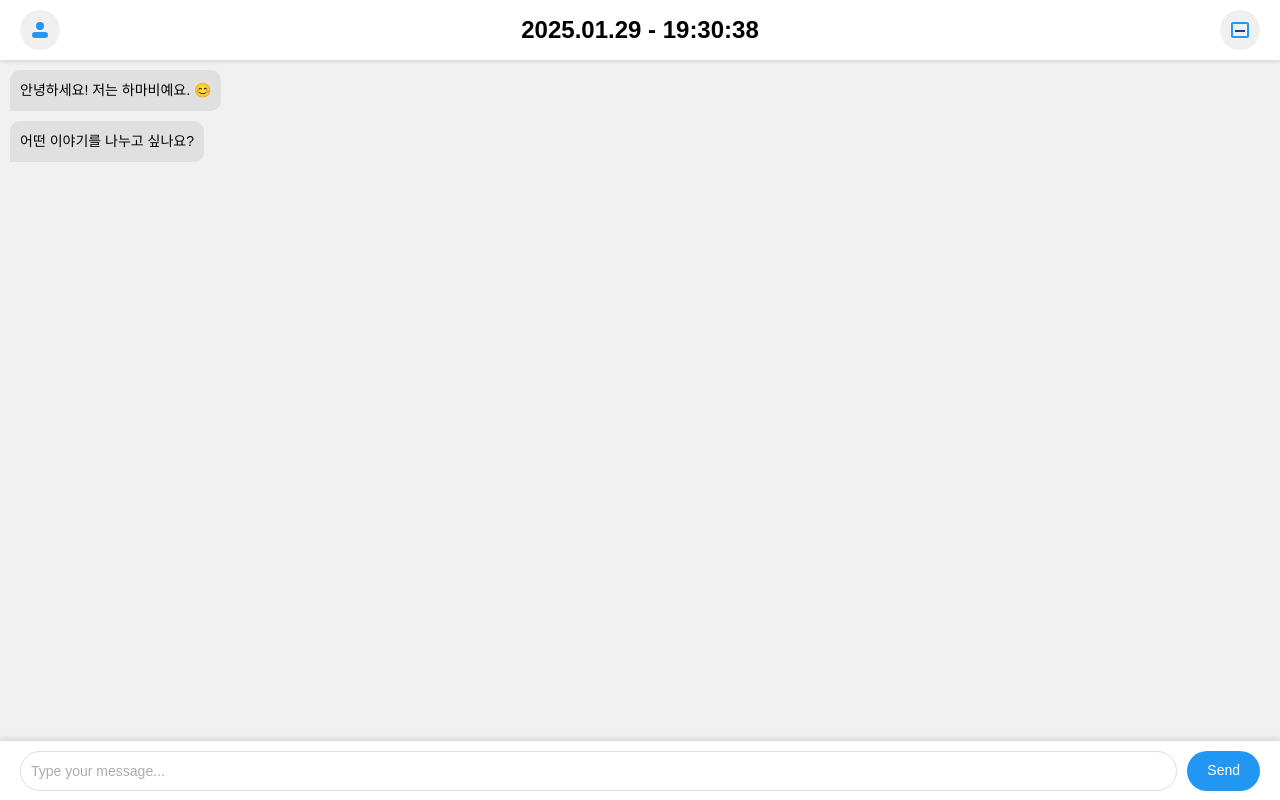
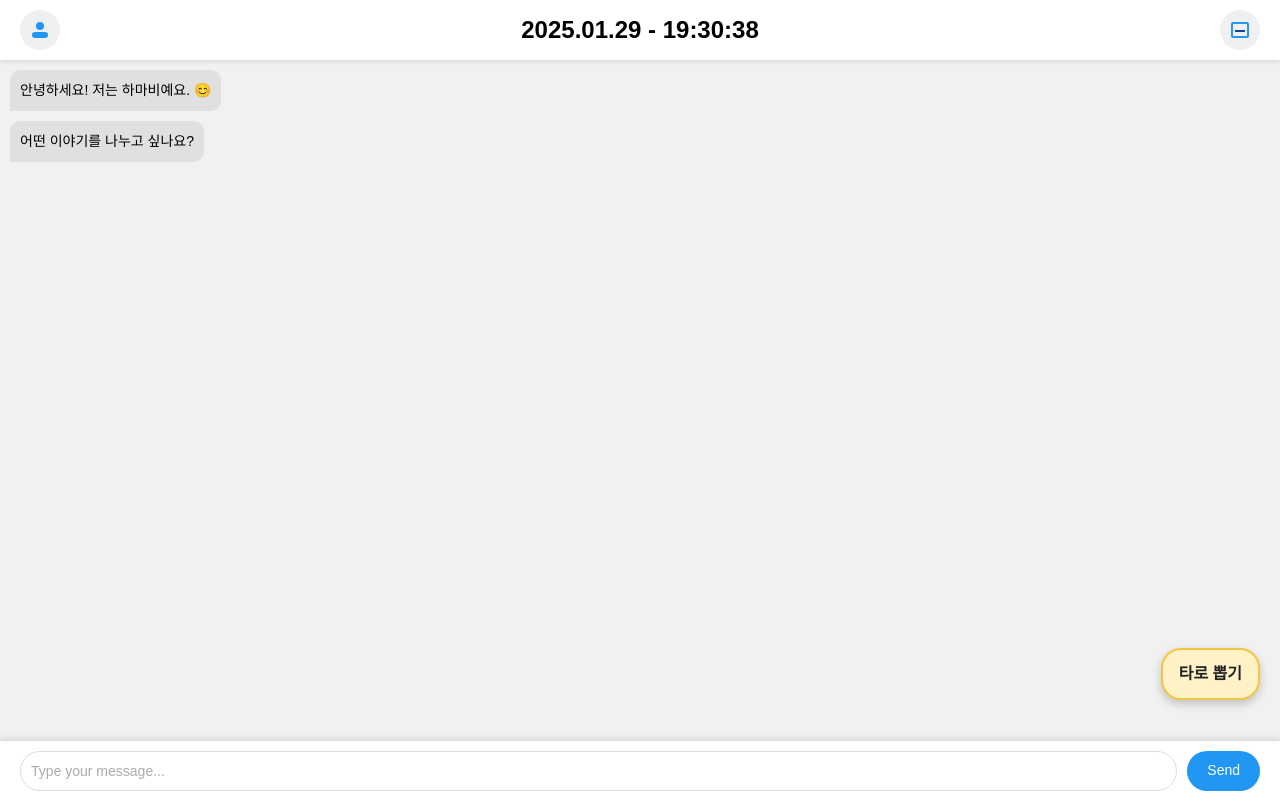
Before and after one commit to habaekk/HAMABI, a Next.js app: page /chat in a window 1280 px wide. Built offline with nearby package versions, Linux system fonts and the light colour scheme.

Commit message:
add pick tarrot card button on chat view.

```diff
--- a/app/api/fortune.js
+++ b/app/api/fortune.js
@@ -62,11 +62,11 @@ const majorArcana = [
   }
 
   // 한 장 뽑기
-  function drawOneCard() {
+  export function drawOneCard() {
     return drawCards(1)[0];
   }
 
   // 세 장 뽑기
-  function drawThreeCards() {
+  export function drawThreeCards() {
     return drawCards(3);
   }
--- a/app/chat/page.tsx
+++ b/app/chat/page.tsx
@@ -1,6 +1,7 @@
 'use client';
 
 import { useState, useEffect, useRef } from 'react';
+import { drawOneCard } from '../api/fortune';
 import Image from 'next/image';
 import Link from 'next/link';
 import UserIcon from '@/components/UserIcon';
@@ -104,6 +105,13 @@ export default function ChatPage() {
         }
     };
 
+    const handleDrawTarot = () => {
+        const card = drawOneCard();
+        const message = `🔮 당신이 뽑은 카드는 "${card.card}" (${card.orientation})이에요!`;
+        setMessages(prev => [...prev, { text: message, isUser: false }]);
+      };
+
+
     return (
         <div className="chat-page">
             {/* 네비게이션 바 */}
@@ -134,6 +142,10 @@ export default function ChatPage() {
                 </button>
             )}
 
+            <button className="tarot-button" onClick={handleDrawTarot}>
+            타로 뽑기
+            </button>
+
             <div className="chat-input-bar">
                 <input
                     type="text"
--- a/app/globals.css
+++ b/app/globals.css
@@ -222,6 +222,25 @@ body {
   background-color: rgba(25, 118, 210, 0.7); /* hover 시 약간 더 진한 색 */
 }
 
+.tarot-button {
+  position: fixed;
+  bottom: 100px;
+  right: 20px;
+  padding: 12px 16px;
+  background-color: #fff2c7;
+  color: #222;
+  border: 2px solid #f4c542;
+  border-radius: 20px;
+  font-weight: bold;
+  box-shadow: 0 4px 10px rgba(0,0,0,0.2);
+  z-index: 1000;
+  transition: transform 0.2s ease;
+}
+
+.tarot-button:hover {
+  transform: translateY(-2px);
+}
+
 .user-page {
   display: flex;
   flex-direction: column;
```
